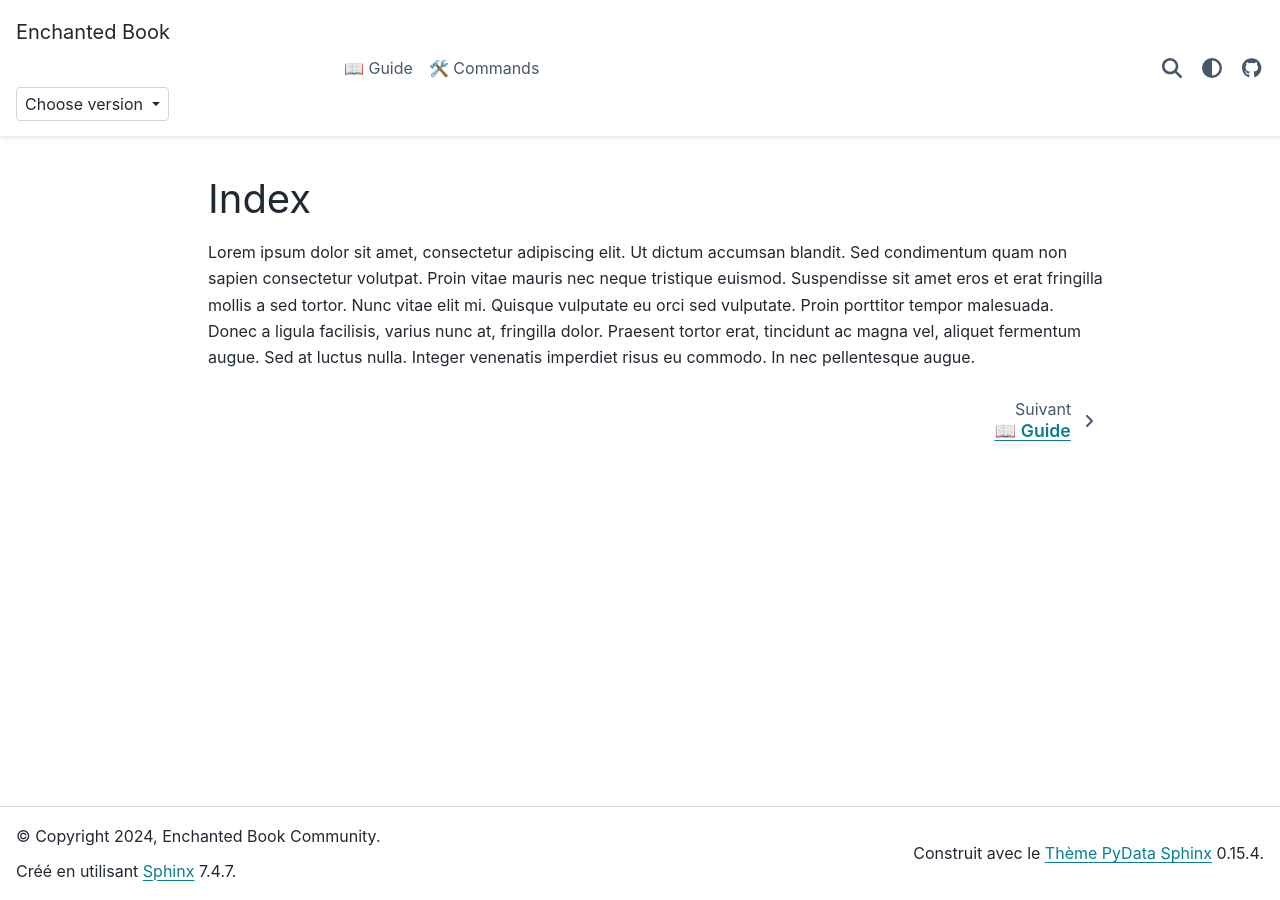
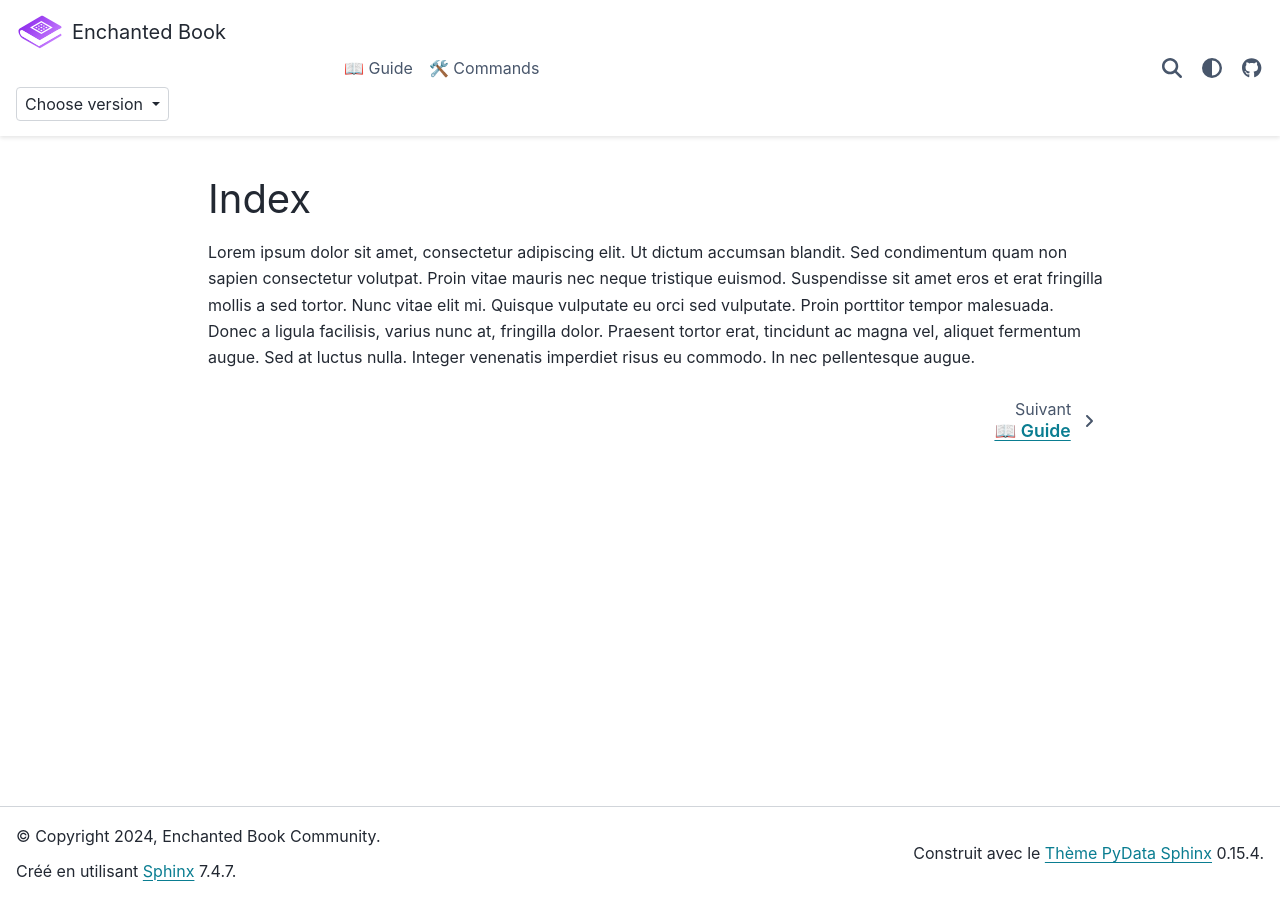
Before and after one commit to Enchanted-Book/Knowledge-Book, a Sphinx documentation site: the page built from docs/index.md, in a window 1280 px wide. Built offline with Sphinx 7.4.7 and the PyData theme 0.15.4, drawn with Linux system fonts in a browser that asks for light colours.

Commit message:
💄 Add logos (#4)

```diff
--- a/docs/conf.py
+++ b/docs/conf.py
@@ -63,6 +63,8 @@ myst_enable_extensions = [
 
 # The theme to use for HTML and HTML Help pages.
 html_theme = 'pydata_sphinx_theme'
+html_logo = "_static/logo-enchanted-book.svg"
+html_favicon = "_static/logo-enchanted-book.svg"
 
 # Add any paths that contain custom static files (such as style sheets) here,
 # relative to this directory. They are copied after the builtin static files,
```
Also changed, not shown: docs/_static/logo-enchanted-book.svg (added), 4 other files.
